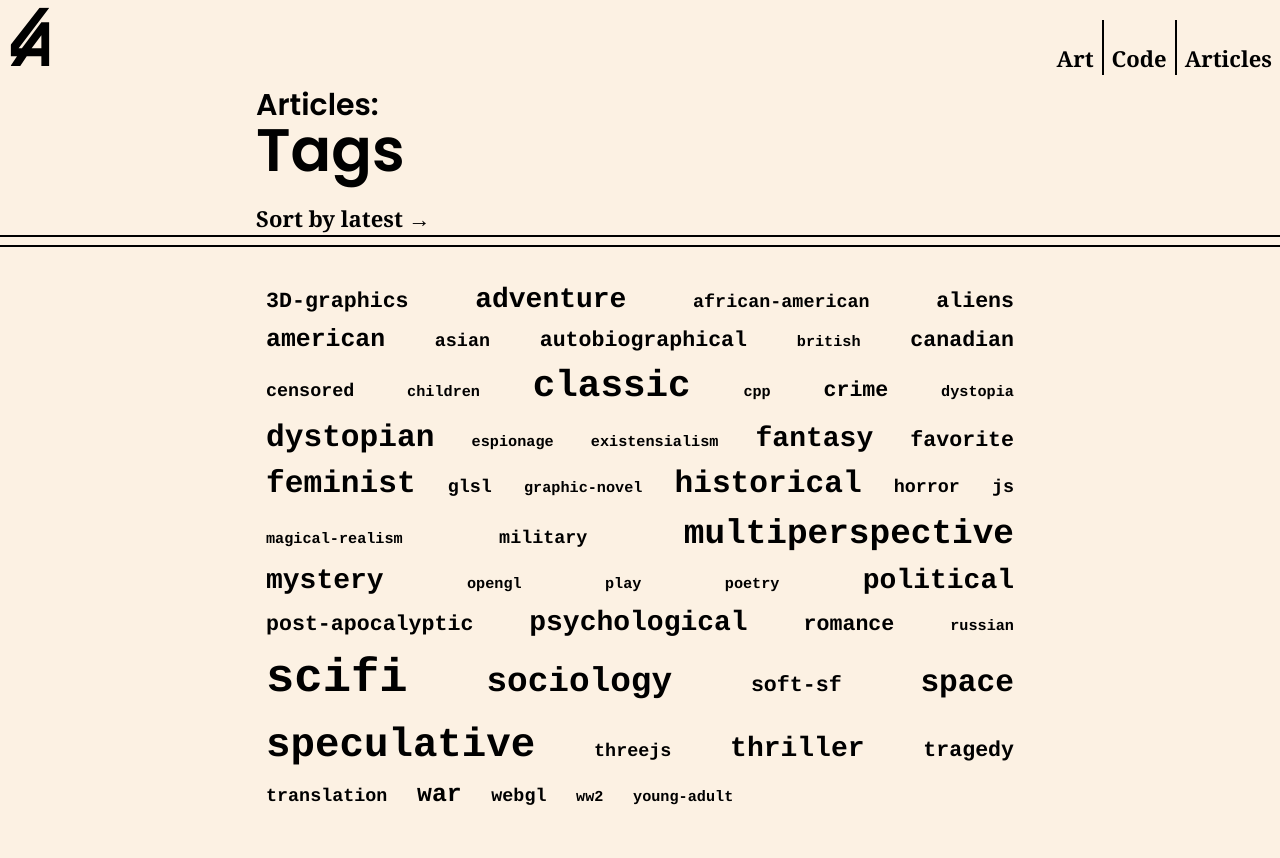
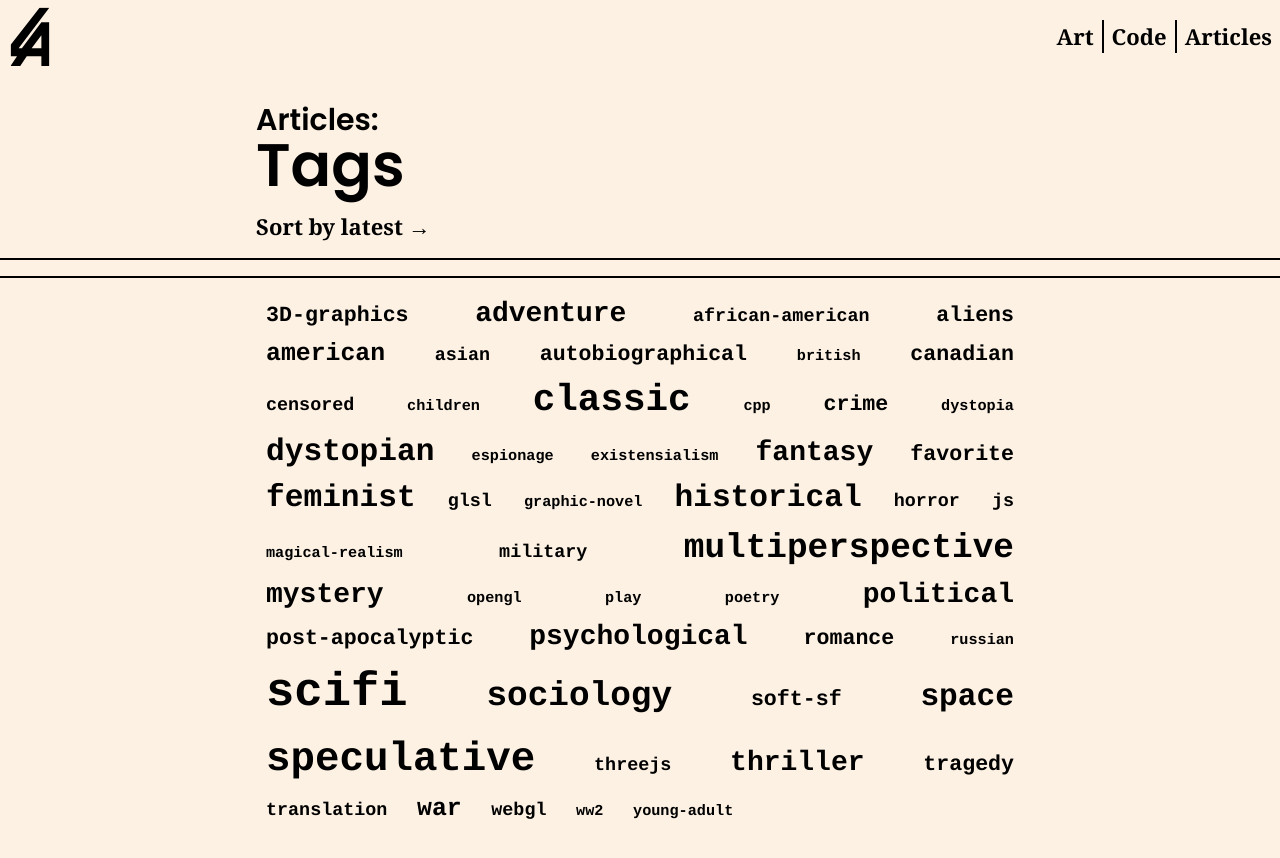
Before and after one commit to lukearcamo/lukearcamo.github.io, a Jekyll site: the page built from articles/tags.html, in a window 1280 px wide. Shown: the top 858 px of the page. Built offline with Jekyll 4.4.1, drawn with Linux system fonts in a browser that asks for light colours.

Commit message:
Fixed articles_list formatting

```diff
--- a/articles/tags.html
+++ b/articles/tags.html
@@ -10,7 +9,6 @@ title: Tags
         {{ post.excerpt }}
     </section>
 {% endfor %}
-<hr>
 <p class="tags-cloud">
     {% assign num-posts = site.posts | size | times: 1.0 %}
     {% assign sorted = site.tags | sort %}
--- a/assets/css/articles_list.scss
+++ b/assets/css/articles_list.scss
@@ -8,11 +8,11 @@ body, html {
 }
 
 header {
-    padding: 0 20vw;
+    padding: 15px 20vw;
     border-bottom: 2px solid $black;
     overflow: hidden;
+    h1 { margin-bottom: 15px; }
     h2 { margin-top: 3em; }
-    h3 { margin-top: 1em; }
 
     @media (max-aspect-ratio: 1) {
         padding: 0 15px;
@@ -20,7 +20,8 @@ header {
 }
 
 .tags-cloud {
-    padding: 1em 20vw;
+    padding: 15px 20vw;
+    border-top: 2px solid black;
 
     text-align: justify;
     font-family: Courier;
@@ -30,9 +31,9 @@ header {
 }
 
 section {
-    padding: 0 20vw;
+    padding: 15px 20vw;
 
     @media (max-aspect-ratio: 1) {
-        padding: 0 15px;
+        padding: 15px;
     }
 }
```
Also changed, not shown: other parts of articles/tags.html (+0 -3 lines).
